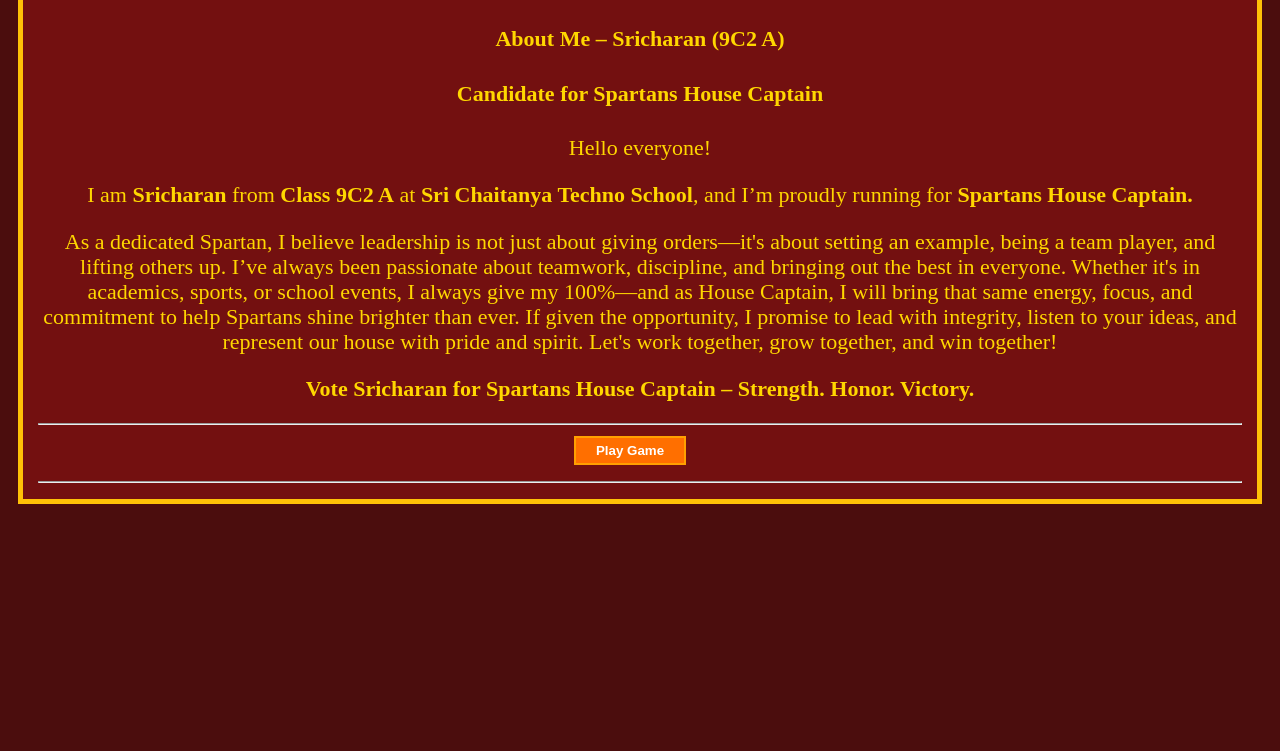
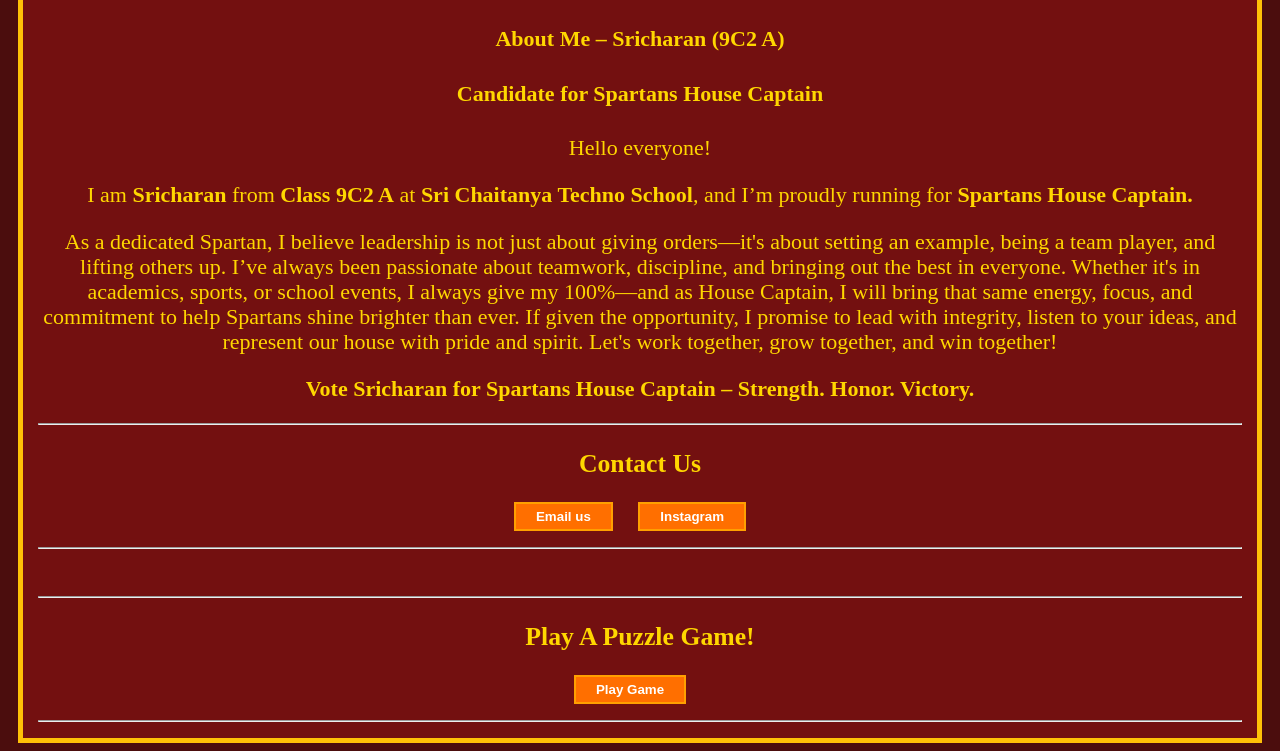
Before and after one commit to thalaivaspartans/Home, a plain HTML site: page index.html in a window 1280 px wide. Shown: the part 681-1432 px from the top of the page. Before the commit the page ends 1193 px from the top, so only its background shows below. Drawn offline with Linux system fonts and the light colour scheme; a web font is replaced by a local one.

Commit message:
Update index.html

```diff
--- a/index.html
+++ b/index.html
@@ -1,3 +1,4 @@
+
 <html>
 <head>
 <link href='https://fonts.googleapis.com/css?family=Aladin' rel='stylesheet'>
@@ -79,6 +80,13 @@
 If given the opportunity, I promise to lead with integrity, listen to your ideas, and represent our house with pride and spirit. Let's work together, grow together, and win together!</p>
 	<p><b>Vote Sricharan for Spartans House Captain – Strength. Honor. Victory.</b></p>
 	<hr>
+	<h3>Contact Us</h3>
+	<a href="mailto:thalaiva.spartans@gmail.com"><button id="redirect">Email us</button></a>
+	<a href="https://ig.me/m/srichasiva2000"><button id="redirect">Instagram</button></a>
+	<hr>
+	<br>
+	<hr>
+	<h3>Play A Puzzle Game!</h3>
 	<a href="https://puzzel.org/en/jigsaw/play?p=-OTgXwYkAqxYEqrEVPv3"><button id="redirect">Play Game</button></a>
 	<hr>
 
```
